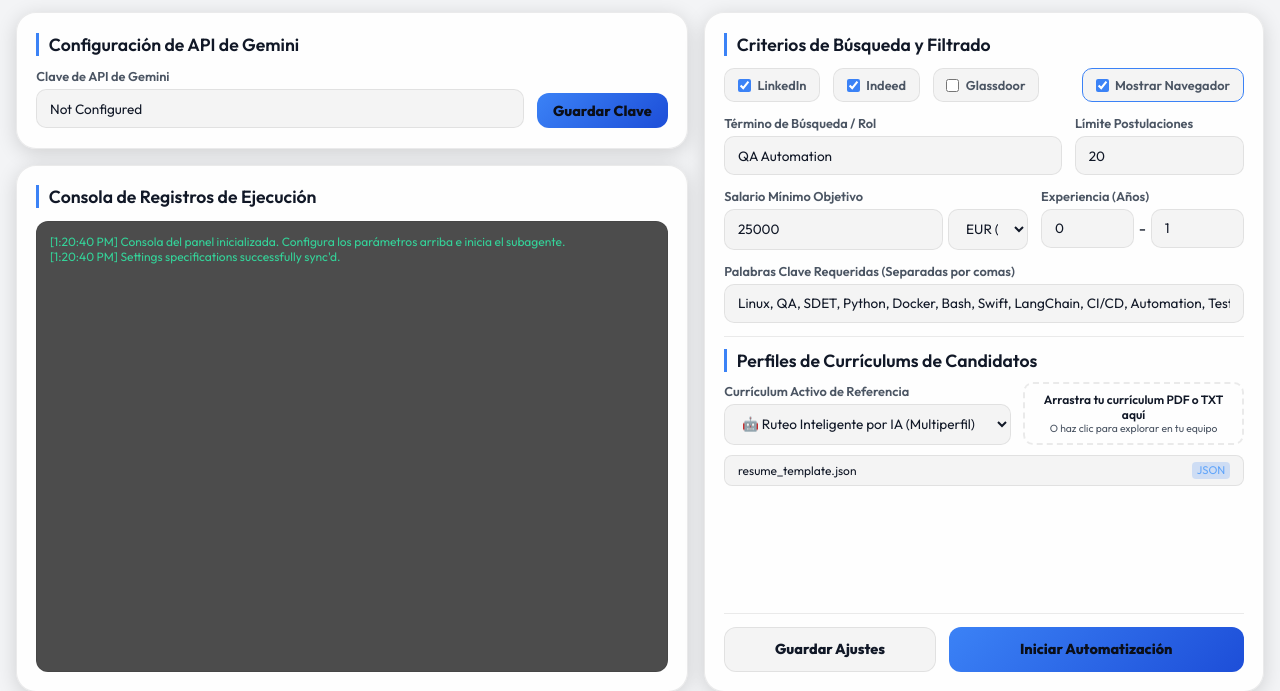
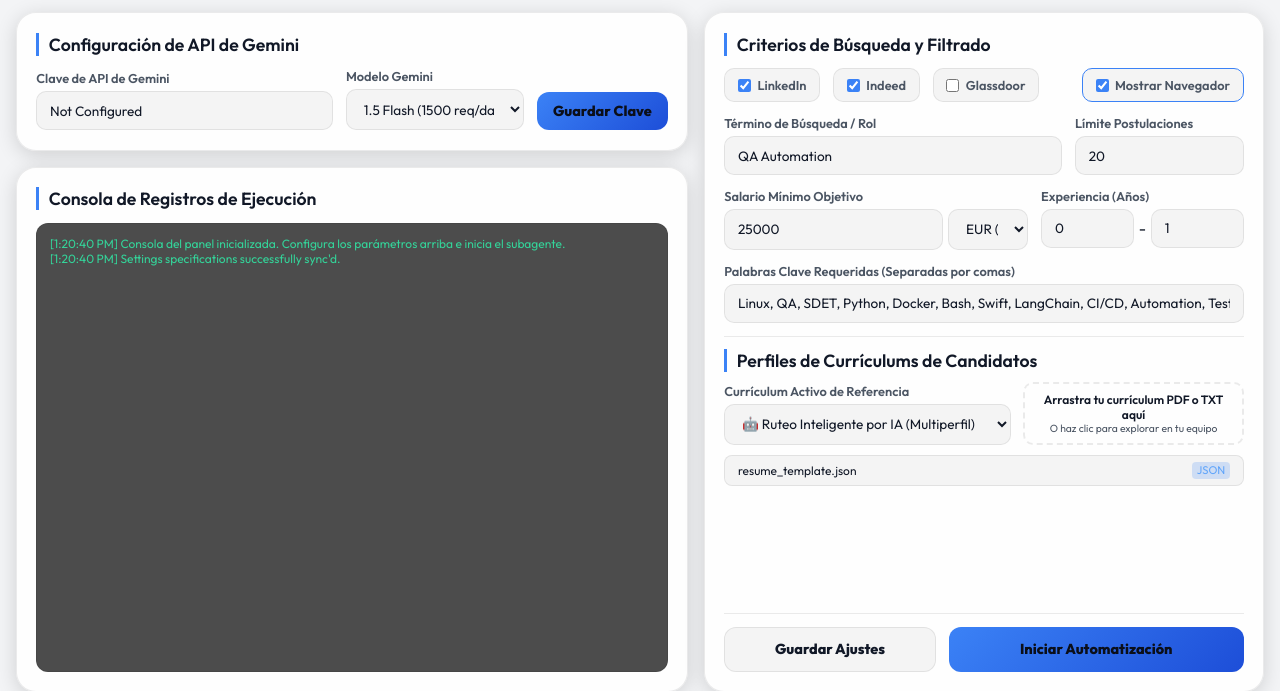
Before and after one commit to gtrujillovdev-cyber/GJAgent, a FastAPI app: page / in a window 1280 px wide. Shown: the part 89-780 px from the top of the page. Run offline with FastAPI, Linux system fonts and the light colour scheme.

Commit message:
feat: default to gemini-1.5-flash to avoid low 2.5-flash quotas and add model selection in UI

```diff
--- a/src/app.py
+++ b/src/app.py
@@ -45,6 +45,7 @@ class RunAgentRequest(BaseModel):
 
 class ApiKeyUpdate(BaseModel):
     gemini_api_key: str
+    gemini_model: str = "gemini-1.5-flash"
 
 
 @app.get("/", response_class=HTMLResponse)
@@ -145,28 +146,29 @@ def upload_cv(file: UploadFile = File(...)):
 @app.get("/api/apikey")
 def get_api_key():
     """
-    Fetches the loaded Gemini API Key masked for security, if configured.
+    Fetches the loaded Gemini API Key masked for security, and the active model name.
     """
     load_dotenv()
     key = os.getenv("GEMINI_API_KEY", "")
+    model = os.getenv("GEMINI_MODEL", "gemini-1.5-flash")
     if len(key) > 8:
         masked = key[:4] + "..." + key[-4:]
     else:
         masked = "Not Configured"
-    return {"gemini_api_key": masked}
+    return {"gemini_api_key": masked, "gemini_model": model}
 
 
 @app.post("/api/apikey")
 def update_api_key(payload: ApiKeyUpdate):
     """
-    Updates the GEMINI_API_KEY environment variable and writes it back to the local .env file.
+    Updates the GEMINI_API_KEY and GEMINI_MODEL environment variables in the local .env file.
     """
     key_val = payload.gemini_api_key.strip()
-    if not key_val:
-        raise HTTPException(status_code=400, detail="API key cannot be empty.")
+    model_val = payload.gemini_model.strip()
 
     lines = []
-    found = False
+    found_key = False
+    found_model = False
     if os.path.exists(ENV_PATH):
         with open(ENV_PATH, "r") as f:
             lines = f.readlines()
@@ -174,21 +176,33 @@ def update_api_key(payload: ApiKeyUpdate):
     new_lines = []
     for line in lines:
         if line.strip().startswith("GEMINI_API_KEY="):
-            new_lines.append(f"GEMINI_API_KEY={key_val}\n")
-            found = True
+            if "..." not in key_val and key_val != "Not Configured" and key_val != "":
+                new_lines.append(f"GEMINI_API_KEY={key_val}\n")
+                os.environ["GEMINI_API_KEY"] = key_val
+            else:
+                new_lines.append(line)
+            found_key = True
+        elif line.strip().startswith("GEMINI_MODEL="):
+            new_lines.append(f"GEMINI_MODEL={model_val}\n")
+            os.environ["GEMINI_MODEL"] = model_val
+            found_model = True
         else:
             new_lines.append(line)
 
-    if not found:
+    if not found_key and "..." not in key_val and key_val != "Not Configured" and key_val != "":
         new_lines.append(f"GEMINI_API_KEY={key_val}\n")
+        os.environ["GEMINI_API_KEY"] = key_val
+
+    if not found_model:
+        new_lines.append(f"GEMINI_MODEL={model_val}\n")
+        os.environ["GEMINI_MODEL"] = model_val
 
     with open(ENV_PATH, "w") as f:
         f.writelines(new_lines)
 
-    os.environ["GEMINI_API_KEY"] = key_val
     load_dotenv()
 
-    return {"status": "success", "message": "API Key updated successfully."}
+    return {"status": "success", "message": "API credentials updated successfully."}
 
 
 @app.get("/api/run/logs")
--- a/src/orchestrator.py
+++ b/src/orchestrator.py
@@ -179,7 +179,7 @@ class GeminiJobAgent:
     Autonomous subagent powered by Gemini, designed to parse job details,
     evaluate them against a specification, select best matching CVs, and execute forms.
     """
-    def __init__(self, api_key: str, model_name: str = "gemini-2.5-flash"):
+    def __init__(self, api_key: str, model_name: str = "gemini-1.5-flash"):
         if not api_key:
             raise ValueError("API Key for Gemini must be provided.")
         self.model_name = model_name
@@ -433,7 +433,7 @@ def run_bulk_pipeline(
     # 2. Load API Credentials
     load_dotenv()
     api_key = os.getenv("GEMINI_API_KEY")
-    model_name = os.getenv("GEMINI_MODEL", "gemini-2.5-flash")
+    model_name = os.getenv("GEMINI_MODEL", "gemini-1.5-flash")
 
     if not api_key:
         engine.log("GEMINI_API_KEY environment variable is missing in .env. Aborting.")
--- a/src/templates/dashboard.html
+++ b/src/templates/dashboard.html
@@ -308,11 +308,18 @@
             <section class="card">
                 <h2 id="title-credentials">Gemini API Configuration</h2>
                 <div class="row-flex" style="align-items: flex-end;">
-                    <div class="form-group" style="flex-grow: 1;">
+                    <div class="form-group" style="flex: 2;">
                         <label id="lbl-apikey">Gemini API Key</label>
                         <input type="text" id="gemini-apikey" placeholder="Enter API Key here (starts with AIza...)">
                     </div>
-                    <button class="btn" style="height: 35px; padding: 0 1rem;" id="btn-save-key" onclick="saveApiKey()">Save Key</button>
+                    <div class="form-group" style="flex: 1.2;">
+                        <label id="lbl-model">Gemini Model</label>
+                        <select id="gemini-model" style="padding: 0.6rem 0.8rem; font-size: 0.85rem;">
+                            <option value="gemini-1.5-flash">1.5 Flash (1500 req/day)</option>
+                            <option value="gemini-2.5-flash">2.5 Flash (20 req/day)</option>
+                        </select>
+                    </div>
+                    <button class="btn" style="height: 38px; padding: 0 1rem;" id="btn-save-key" onclick="saveApiKey()">Save Credentials</button>
                 </div>
             </section>
 
@@ -440,7 +447,8 @@
                 lbl_clicktext: "Or click to browse from system",
                 title_console: "Execution Console Logs",
                 log_init: "Dashboard console initialized. Setup parameters above and run the subagent.",
-                lbl_showbrowser: "Show Browser"
+                lbl_showbrowser: "Show Browser",
+                lbl_model: "Gemini Model"
             },
             ES: {
                 subtitle: "Subagente Autónomo de Postulación de Empleo",
@@ -461,7 +469,8 @@
                 lbl_clicktext: "O haz clic para explorar en tu equipo",
                 title_console: "Consola de Registros de Ejecución",
                 log_init: "Consola del panel inicializada. Configura los parámetros arriba e inicia el subagente.",
-                lbl_showbrowser: "Mostrar Navegador"
+                lbl_showbrowser: "Mostrar Navegador",
+                lbl_model: "Modelo Gemini"
             }
         };
 
@@ -510,6 +519,7 @@
             document.getElementById('lbl-clicktext').textContent = t.lbl_clicktext;
             document.getElementById('title-console').textContent = t.title_console;
             document.getElementById('lbl-showbrowser').textContent = t.lbl_showbrowser;
+            document.getElementById('lbl-model').textContent = t.lbl_model;
         }
 
         function addLog(message, isErr = false) {
@@ -528,6 +538,9 @@
                 if (data.gemini_api_key) {
                     document.getElementById('gemini-apikey').value = data.gemini_api_key;
                 }
+                if (data.gemini_model) {
+                    document.getElementById('gemini-model').value = data.gemini_model;
+                }
             } catch (err) {
                 addLog("Error loading Gemini API Key status.", true);
             }
@@ -535,20 +548,21 @@
 
         async function saveApiKey() {
             const keyVal = document.getElementById('gemini-apikey').value;
+            const modelVal = document.getElementById('gemini-model').value;
             try {
                 const res = await fetch('/api/apikey', {
                     method: 'POST',
                     headers: { 'Content-Type': 'application/json' },
-                    body: JSON.stringify({ gemini_api_key: keyVal })
+                    body: JSON.stringify({ gemini_api_key: keyVal, gemini_model: modelVal })
                 });
                 if (res.ok) {
-                    addLog("Gemini API Key updated successfully.");
+                    addLog("Gemini API credentials updated successfully.");
                     loadApiKey();
                 } else {
-                    addLog("Failed to save Gemini API Key.", true);
+                    addLog("Failed to save Gemini API credentials.", true);
                 }
             } catch (err) {
-                addLog("Connection error saving API Key.", true);
+                addLog("Connection error saving API credentials.", true);
             }
         }
 
```
